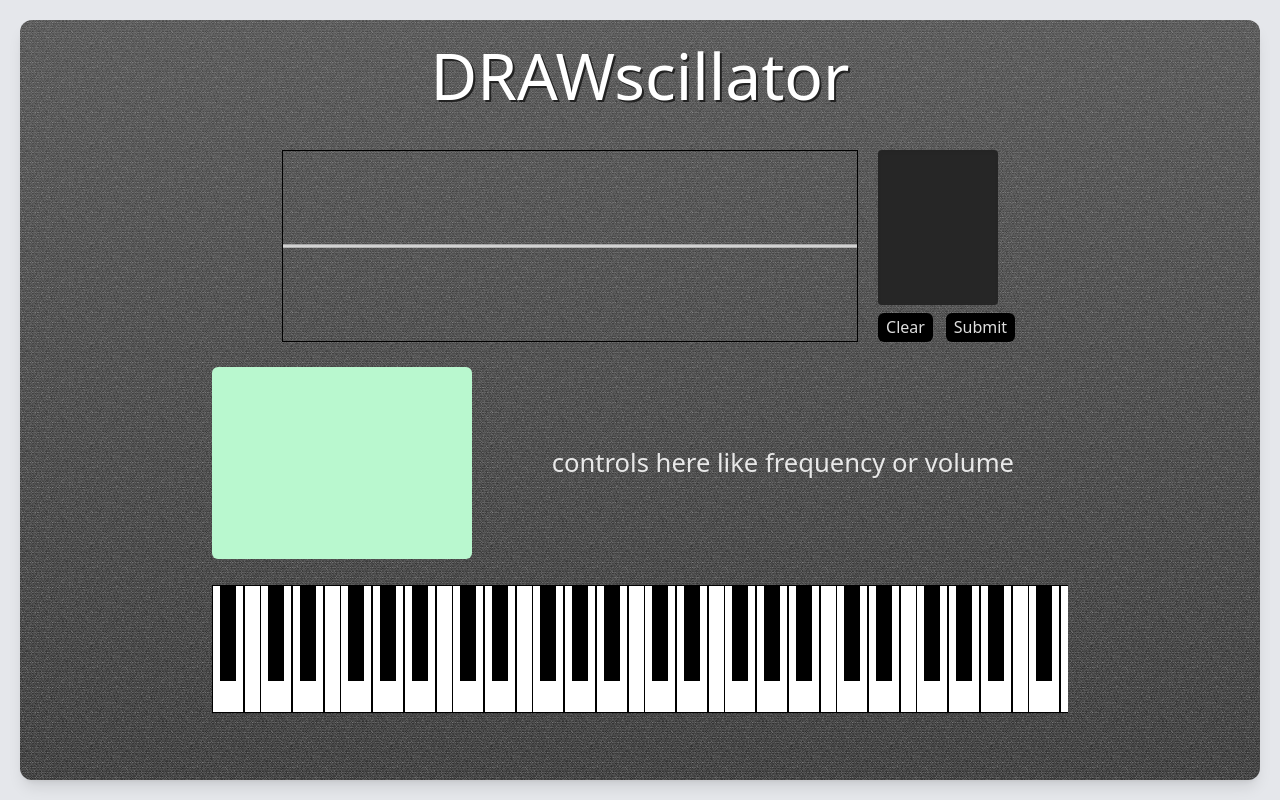
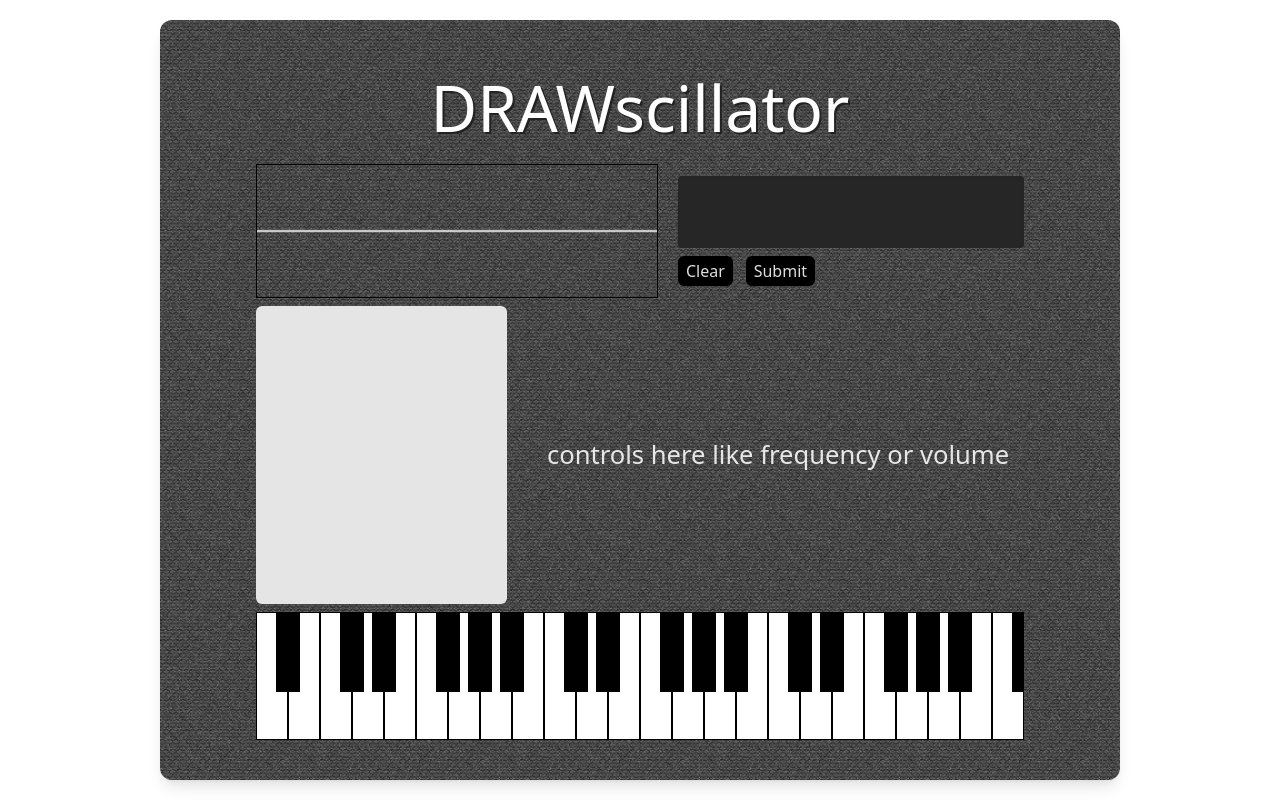
Before and after one commit to kimestelle/drawscillate, a React (Vite) app: page / in a window 1280 px wide. Built offline with nearby package versions, Linux system fonts and the light colour scheme; a web font is replaced by a local one.

Commit message:
midi keyboard fixes and super rough ui

```diff
--- a/src/components/Drawscillator.jsx
+++ b/src/components/Drawscillator.jsx
@@ -263,15 +263,16 @@ export function Drawscillator() {
     }
 
     return (
-        <div className="w-full h-full flex flex-col items-center justify-start p-5 bg-gray-200">
-            <div className='felt-bg w-full overflow-y-scroll h-full flex flex-col items-center justify-start rounded-xl shadow-lg p-2 md:px-24 lg:px-48 gap-[2svw] bg-gray-800'>
+        <div className="w-full h-full flex flex-col items-center p-5 bg-white">
+            <div className='relative felt-bg w-full h-full overflow-hidden max-w-[60rem] flex flex-col items-center justify-between rounded-xl shadow-lg gap-2 p-2 md:p-10 md:px-24'>
                 <h1 className='text-[5svw]'>DRAWscillator</h1>
-                <div className='w-full md:w-[70%] h-min md:h-[15svw] flex flex-col md:flex-row items-center justify-center gap-5'>
-                    <canvas ref={canvasRef} className="h-full max-w-full aspect-[3/1] border border-black" width={400} height={200} />
-                    <div className='w-full md:w-[20%] h-full flex flex-col items-center justify-center gap-2'>
-                    <div className="w-full h-[9svh] md:h-full overflow-x-scroll md:overflow-y-scroll flex flex-row md:flex-col items-center justify-center gap-5 bg-neutral-800 shadow-inner rounded-sm p-2">
+                <div className='w-full h-min flex flex-col sm:flex-row items-center justify-center gap-5'>
+                    <canvas ref={canvasRef} className="w-full aspect-[3/1] border border-black" width={400} height={200} />
+
+                    <div className='w-full h-full flex flex-col items-center justify-center gap-2'>
+                    <div className="w-full h-[9svh] overflow-x-scroll flex flex-row items-center justify-center gap-5 bg-neutral-800 shadow-inner rounded-sm p-2">
                     {clips.map((clip, i) => (
-                        <div key={i} className="relative h-full md:w-full md:h-auto shrink-0" onClick={() => setSelectedClip(i)}>
+                        <div key={i} className="relative h-full shrink-0" onClick={() => setSelectedClip(i)}>
                             <img src={clip.image} alt={`Waveform ${i}`} className="w-full h-full border border-blacks" />
                             <a
                                 href={clip.audioUrl}
@@ -299,8 +300,8 @@ export function Drawscillator() {
                 </div>
                 </div>
             </div>
-            <div id="submitted-clip-and-keyboard" className='w-full h-[15svw] flex flex-row items-center justify-center gap-[2svw]'>
-                <div className='w-[30svw] bg-green-200 rounded-md p-[0.5svw] pb-[0.2svw] h-full flex flex-col'>
+            <div id="submitted-clip-and-keyboard" className='w-full h-full flex flex-row items-center justify-center gap-[2svw]'>
+                <div className='w-[30svw] bg-neutral-200 rounded-md p-[0.5svw] pb-[0.2svw] h-full flex flex-col'>
                 {selectedClip !== null && (
                     <div className="relative w-full h-full flex flex-col items-center justify-center">
                         <img src={clips[selectedClip].image} alt={`Selected Waveform ${selectedClip}`} className="w-full border border-black" />
--- a/src/components/MidiKeyboard.jsx
+++ b/src/components/MidiKeyboard.jsx
@@ -143,11 +143,42 @@ export function MidiKeyboard({ clip }) {
   const whiteNotes = [];
   const blackNotes = [];
 
+  let whiteIndex = 0;
   for (let i = BASE_MIDI; i < BASE_MIDI + TOTAL_KEYS; i++) {
     const note = getNoteName(i);
+    const isSharp = note.includes('#');
     const freq = midiToFreq(i);
+
+    if (!isSharp) {
+      const key = (
+        <button
+          key={i}
+          onMouseDown={() => handleMouseDown(freq)}
+          onMouseUp={handleMouseUp}
+          onMouseLeave={handleMouseUp}
+          className="absolute bg-white hover:bg-neutral-200 w-8 h-32 border border-black"
+          style={{ left: `${whiteIndex * 32}px` }}
+          title={note}
+        />
+      );
+      whiteNotes.push(key);
+      whiteIndex++;
+    }
+  }
+
+  whiteIndex = 0;
+  for (let i = BASE_MIDI; i < BASE_MIDI + TOTAL_KEYS; i++) {
+    const note = getNoteName(i);
     const isSharp = note.includes('#');
-    const offset = i - BASE_MIDI;
+    const freq = midiToFreq(i);
+
+    if (!isSharp) {
+      whiteIndex++;
+      continue;
+    }
+
+    const prevNote = getNoteName(i - 1);
+    if (['E', 'B'].includes(prevNote)) continue; // no black keys after E/B
 
     const key = (
       <button
@@ -155,25 +186,23 @@ export function MidiKeyboard({ clip }) {
         onMouseDown={() => handleMouseDown(freq)}
         onMouseUp={handleMouseUp}
         onMouseLeave={handleMouseUp}
-        className={`absolute ${isSharp ? 'bg-black z-10 w-4 h-24' : 'bg-white w-8 h-32'} border border-black`}
-        style={{ left: `${isSharp ? (offset - 0.5) * 16 : offset * 16}px` }}
+        className="absolute bg-black hover:bg-neutral-800 w-6 h-20 z-10 border border-black"
+        style={{ left: `${(whiteIndex - 1) * 32 + 4}px` }}
         title={note}
       />
     );
-
-    if (isSharp) blackNotes.push(key);
-    else whiteNotes.push(key);
+    blackNotes.push(key);
   }
 
+
   return (
-    <div className="relative flex flex-row w-full h-32 overflow-x-scroll overflow-y-hidden">
+    <div className="relative flex flex-row w-full h-32 shrink-0 overflow-x-scroll">
       <canvas
         ref={canvasRef}
         className="absolute w-full h-[50%] top-0 left-0 z-20 pointer-events-none"
-        width={TOTAL_KEYS * 16}
       />
       <div className="relative w-5 h-full z-0">{whiteNotes}</div>
-      <div className="absolute top-0 w-5 left-0 z-10">{blackNotes}</div>
+      <div className="absolute top-0 w-5 left-4 z-10">{blackNotes}</div>
     </div>
   );
 }
--- a/src/styles/index.css
+++ b/src/styles/index.css
@@ -52,8 +52,9 @@ h1 {
 .felt-bg {
   background-image:
   url('/textures/binding-light.png'),
-  linear-gradient(to top, #000000, #282828);
-  background-size: 100px 100px, 100% 100%;
+  url('/animated-pastel-bg.svg');
+
+  background-size: 200px 200px, 200% 200%;
   background-repeat: repeat;
   background-position: center;
   background-attachment: fixed;
```
Also changed, not shown: public/animated-pastel-bg.svg (added).
